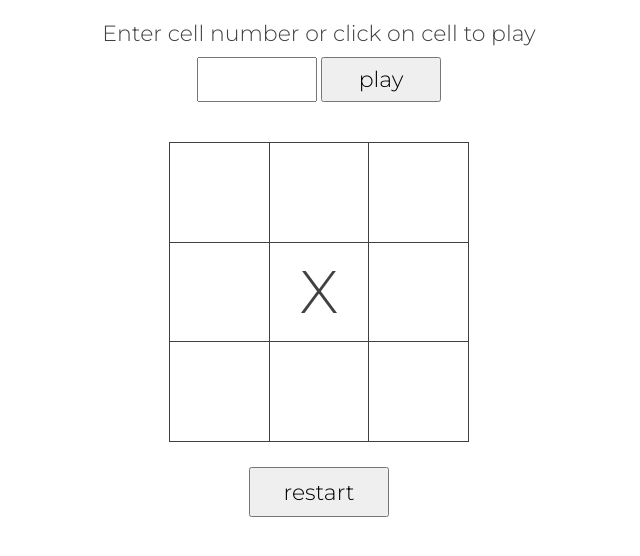
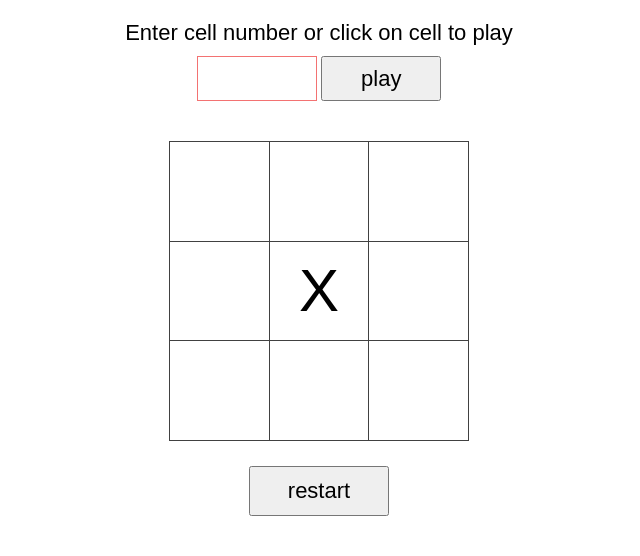
Before and after one commit to Brandon30067308/Aleph-Challenge, a plain HTML site: page TIC-TAC-TOE/index.html in a window 1280 px wide. Both pictures are taken after a click on the button "play". Shown: the whole page, without its empty margins (321-961 px from the left). Drawn offline with Linux system fonts and the light colour scheme.

Commit message:
updated tic-tac-toe

```diff
--- a/TIC-TAC-TOE/index.js
+++ b/TIC-TAC-TOE/index.js
@@ -6,7 +6,6 @@ const gameStatus = document.querySelector('.game-status');
 
 class TicTacToe {
   constructor() {
-    this.active = false;
     this.players = ['X', 'O'];
     this.board = ['', '', '', '', 'X', '', '', '', ''];
     this.winner = '';
@@ -18,7 +17,8 @@ class TicTacToe {
   }
 
   startGame() {
-    this.active = true;
+    input.onfocus = () => input.classList.remove('error');
+
     restartBtn.addEventListener('click', () => this.reset());
 
     playBtn.addEventListener('click', () => this.handleClick());
@@ -29,7 +29,6 @@ class TicTacToe {
   }
 
   handleClick(index) {
-    if (this.active) {
     let pos = index !== undefined ? index : input.value - 1;
 
     if (this.board[pos] === '' && this.winner === '') {
@@ -37,9 +36,11 @@ class TicTacToe {
 
       let win = this.checkWin(pos);
       this.checkGameState(win, this.players[1]);
+    } else {
+      input.classList.add('error');
     }
+
     input.value = '';
-    }
   }
 
   equals (a, b, c) {
@@ -151,6 +152,7 @@ class TicTacToe {
   }
 
   reset() {
+    input.classList.remove('error');
     this.board = ['', '', '', '', 'X', '', '', '', ''];
     this.winner = '';
     cells.forEach((c, i) => c.innerText = i !== 4 ? '' : 'X');
--- a/TIC-TAC-TOE/style.css
+++ b/TIC-TAC-TOE/style.css
@@ -5,8 +5,7 @@
 }
 
 body {
-  color: rgb(65, 65, 65);
-  font-family: "Montserrat", sans-serif;
+  font-family: "Nunito", sans-serif;
   margin: 20px 5px;
 }
 
@@ -37,6 +36,7 @@ td {
   width: calc(100% / 3);
   height: calc(100% / 3);
   text-align: center;
+  font-family: "Nunito", sans-serif;
 }
 
 button {
@@ -50,7 +50,8 @@ button,
 p,
 input {
   font-size: 22px;
-  font-family: "Montserrat", sans-serif;
+  font-family: "Nunito", sans-serif;
+  outline: none;
 }
 
 .game-status {
@@ -64,6 +65,10 @@ input {
   height: 45px;
   width: 120px;
   padding: 7px;
+}
+
+body .error {
+  border: 1px solid rgb(243, 114, 114);
 }
 
 @media (max-width: 400px) {
```
Lines whose indentation alone changed are shown as unchanged.
